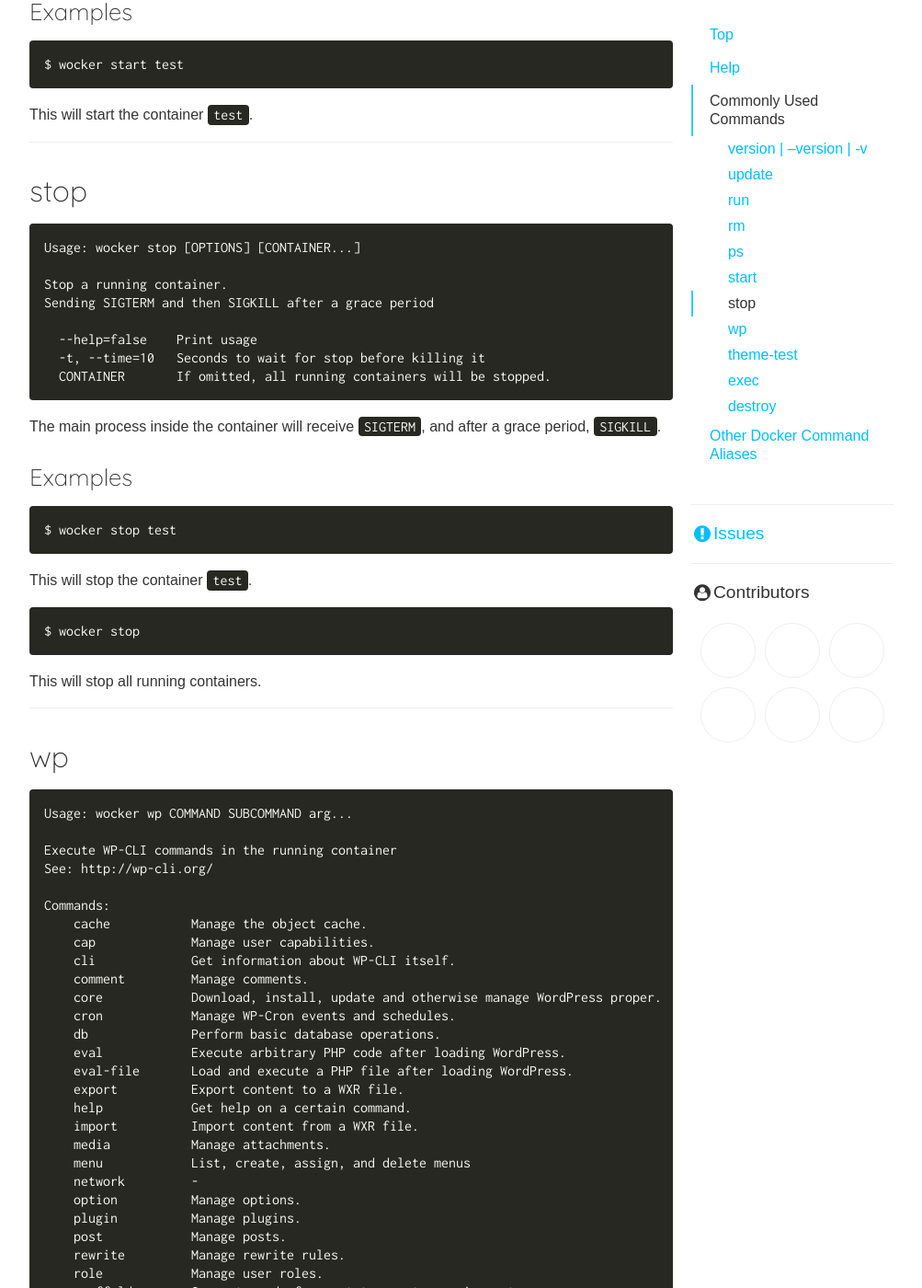
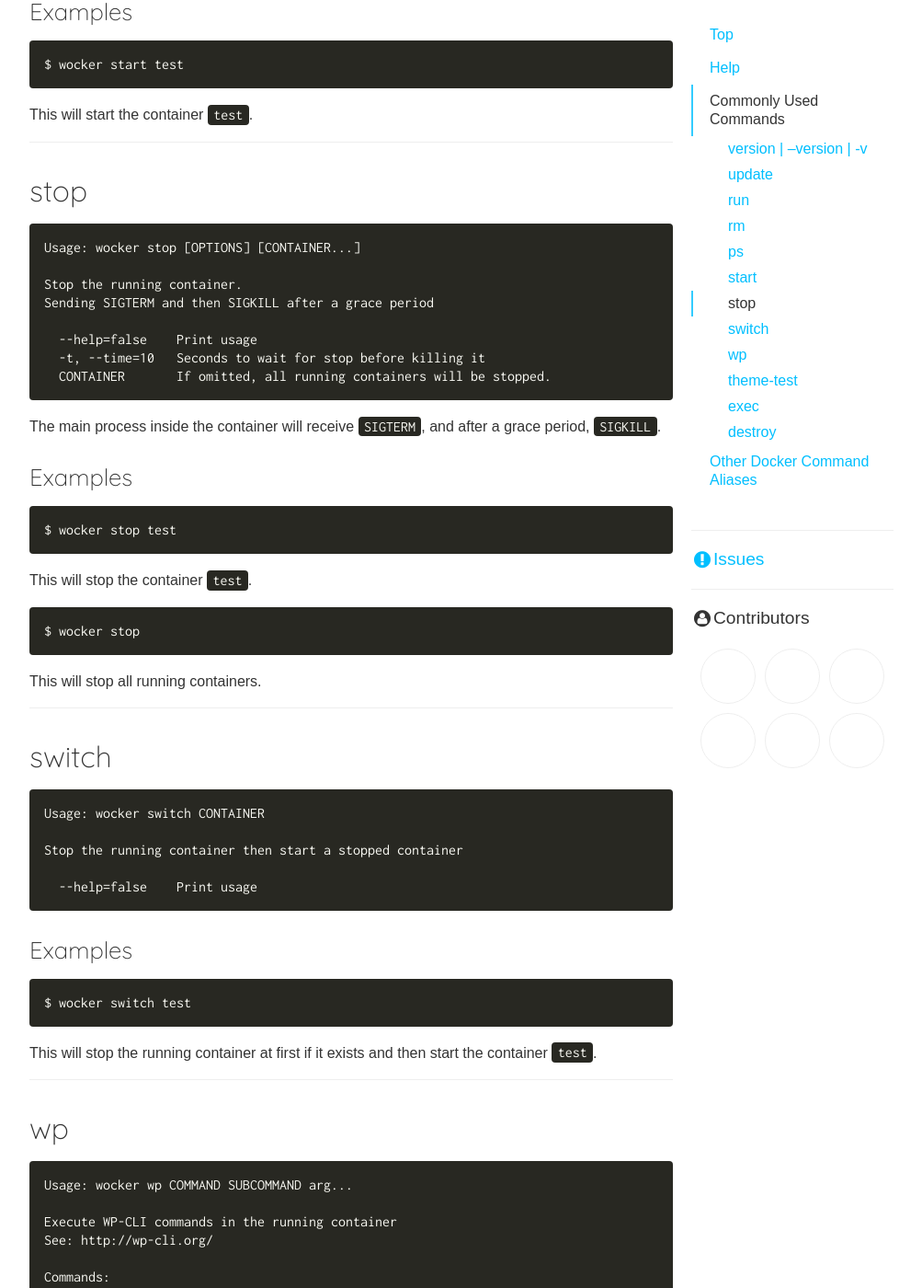
Before and after one commit to wckr/wckr.github.io, a Jekyll site: the page built from commands.md, in a window 1280 px wide and 1400 px high, scrolled down 3813 px. Shown: the whole window at 92% size, without its empty margins (138-1141 px from the left). Built offline with Jekyll 4.4.1, drawn with Linux system fonts in a browser that asks for light colours; nearby versions of some CDN libraries; some web fonts are replaced; Markdown is read by kramdown in place of the engine named in the settings; a script that is not in the unit is left out; comment, search, counter and statistics services are not loaded.

Commit message:
Add documentation of `switch` command

````diff
--- a/commands.md
+++ b/commands.md
@@ -178,7 +178,7 @@
 ```
 Usage: wocker stop [OPTIONS] [CONTAINER...]
 
-Stop a running container.
+Stop the running container.
 Sending SIGTERM and then SIGKILL after a grace period
 
   --help=false    Print usage
@@ -201,6 +201,26 @@
 ```
 
 This will stop all running containers.
+
+----
+
+### switch
+
+```
+Usage: wocker switch CONTAINER
+
+Stop the running container then start a stopped container
+
+  --help=false    Print usage
+```
+
+#### Examples
+
+```bash
+$ wocker switch test
+```
+
+This will stop the running container at first if it exists and then start the container `test`.
 
 ----
 
````
